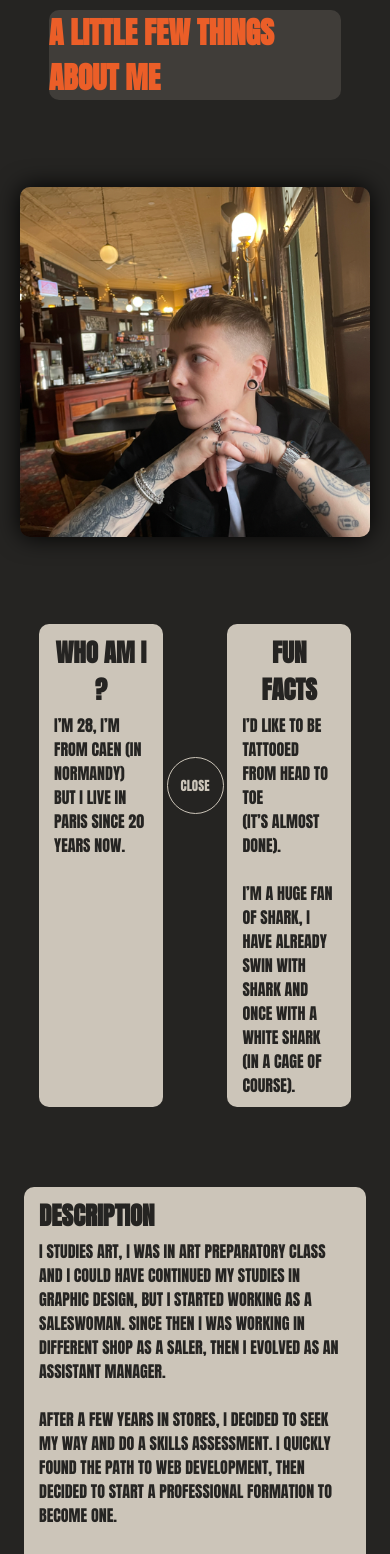
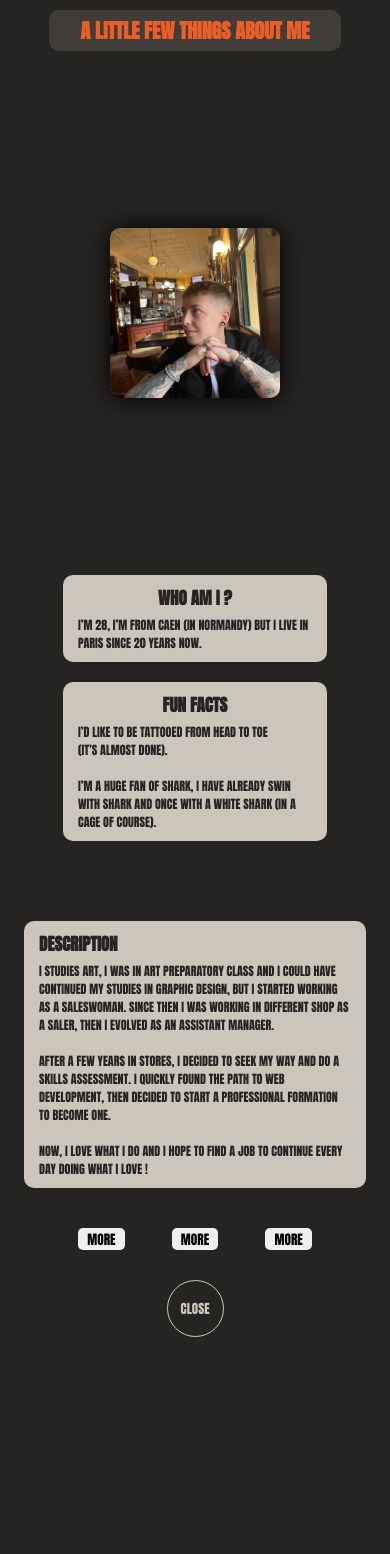
Before and after one commit to Dezau1995/My-Portfolio, a React (Vite) app: page /about in a window 390 px wide. Shown: the top 1554 px of the page. After the commit the page ends 1377 px from the top, so only its background shows below. Built offline with nearby package versions, Linux system fonts and the light colour scheme.

Commit message:
add responsive home + about page

```diff
--- a/src/Components/Footer.css
+++ b/src/Components/Footer.css
@@ -1,7 +1,7 @@
-.display-btn-close{
+/* .display-btn-close{
   position: fixed;
   bottom: 0;
-}
+} */
 
 .btn-close {
   display: flex;
--- a/src/Pages/About.css
+++ b/src/Pages/About.css
@@ -104,3 +104,44 @@
   color: var(--typo-darkbg-color);
   background-color: var(--secondary-block-color);
 }
+
+@media (min-width: 320px) and (max-width: 932px) {
+  .header-about {
+    font-size: 20px;
+    padding: 5px;
+  }
+
+  .image-profile {
+    width: 170px;
+    height: 170px;
+  }
+
+  .section-infos {
+    display: flex;
+    flex-wrap: wrap;
+    justify-content: center;
+    gap: 20px;
+  }
+
+  .who-container {
+    width: 60vw;
+    font-size: 12px;
+  }
+
+  .fun-facts-container {
+    width: 60vw;
+    font-size: 12px;
+  }
+
+  .title-infos {
+    font-size: 17px;
+  }
+
+  .title-description {
+    font-size: 17px;
+  }
+
+  .section-description {
+    font-size: 12px;
+  }
+}
--- a/src/Pages/Contact.css
+++ b/src/Pages/Contact.css
@@ -29,5 +29,5 @@
   width: 90vw;
 }
 
-.contact-info {
+@media (min-width: 320px) and (max-width: 932px) {
 }
--- a/src/Pages/Home.css
+++ b/src/Pages/Home.css
@@ -4,7 +4,6 @@
   justify-content: space-between;
   align-items: center;
   height: 100vh;
-  /* border: solid 2px var(--secondary-color); */
 }
 
 .title-name {
@@ -113,3 +112,42 @@
 .btn-email:hover {
   color: var(--secondary-color);
 }
+
+@media (min-width: 320px) and (max-width: 932px){
+
+  .home-display{
+    gap: 50px;
+  }
+
+  .title-name h1 {
+    color: var(--typo-darkbg-color);
+    font-size: 20px;
+  }
+
+  .header-job h1{
+    color: var(--main-color);
+    font-size: 30px;
+    line-height: 113.5%;
+    margin: 15px 15px;
+    text-align: center;
+  }
+
+  .text-decoration{
+    text-shadow: var(--typo-darkbg-color) -5px -5px;
+  }
+
+  .description-job{
+    width: 90vw;
+  }
+
+  .description-job p{
+    font-size: 14px;
+    text-align: center;
+  }
+
+  .btns-nav{
+    display: flex;
+    flex-wrap: wrap;
+    justify-content: center;
+  }
+}
```
